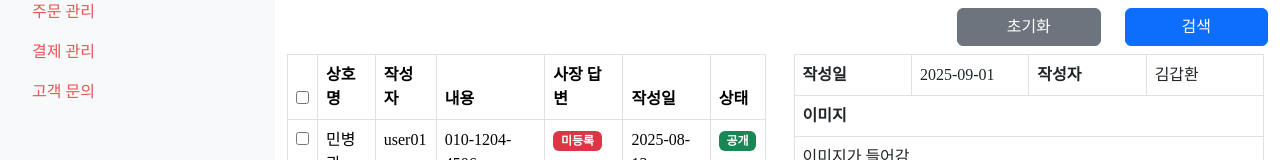
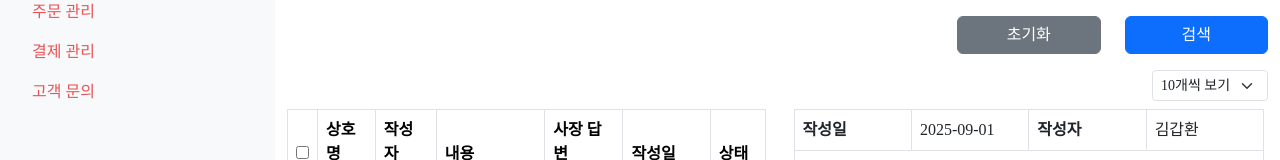
Before and after one commit to habi802/vue-admin, a Vue app: page /review in a window 1280 px wide. Shown: the part 283-443 px from the top of the page. Built offline with nearby package versions, Linux system fonts and the light colour scheme; a web font is replaced by a local one.

Commit message:
[feat] 리스트 페이지 사이즈 추가

```diff
--- /dev/null
+++ b/src/components/PageSizeSelect.vue
@@ -0,0 +1,18 @@
+<script setup>
+import { ref } from 'vue';
+
+const pageSizeOptions = [
+    { value: 10, text: '10개씩 보기' },
+    { value: 30, text: '30개씩 보기' },
+    { value: 50, text: '50개씩 보기' }
+]
+const selectedPageSizeOption = ref(pageSizeOptions[0].value);
+</script>
+
+<template>
+    <b-form-select size="sm" class="w-auto d-inline-block" :options="pageSizeOptions" v-model="selectedPageSizeOption"></b-form-select>
+</template>
+
+<style scoped>
+
+</style>
--- a/src/views/Contact.vue
+++ b/src/views/Contact.vue
@@ -1,6 +1,7 @@
 <script setup>
 import { reactive } from 'vue';
 import VueDatePicker from '@vuepic/vue-datepicker';
+import PageSizeSelect from '@/components/PageSizeSelect.vue';
 import DateTable from '@/components/DataTable.vue';
 import BoardCard from '@/components/BoardCard.vue';
 
@@ -63,7 +64,7 @@ const fields = [
 
 <template>
     <b-container>
-        <h5>리뷰 리스트</h5>
+        <h5 class="mb-3">문의 리스트</h5>
         <b-row class="align-items-center">
             <b-col cols="12">
                 <b-row class="align-items-center">
@@ -98,7 +99,7 @@ const fields = [
                             <option value="1">등록</option>
                         </b-form-select>
                     </b-col>
-                    <b-col cols="6" xl="4" xxl="3" class="ms-auto mb-2">
+                    <b-col cols="6" xl="4" xxl="3" class="ms-auto mb-3">
                         <label class="form-label d-block invisible">버튼</label>
                         <b-row>
                             <b-col>
@@ -113,6 +114,9 @@ const fields = [
             </b-col>
             <b-col cols="12">
                 <b-row>
+                    <b-col cols="12" class="text-end mb-2">
+                        <PageSizeSelect />
+                    </b-col>
                     <b-col cols="12" lg="6">
                         <DateTable title="contact" :data="contact" :field="fields" />
                     </b-col>
--- a/src/views/Dashboard.vue
+++ b/src/views/Dashboard.vue
@@ -83,6 +83,7 @@ const currentChartData = computed(() => {
 
 <template>
     <b-container>
+        <h5 class="mb-3">리뷰 리스트</h5>
         <b-row>
             <!-- 숫자 통계 -->
             <b-col cols="12" class="stats">
--- a/src/views/Review.vue
+++ b/src/views/Review.vue
@@ -1,6 +1,7 @@
 <script setup>
 import { reactive } from 'vue';
 import VueDatePicker from '@vuepic/vue-datepicker';
+import PageSizeSelect from '@/components/PageSizeSelect.vue';
 import DateTable from '@/components/DataTable.vue';
 import BoardCard from '@/components/BoardCard.vue';
 
@@ -68,7 +69,7 @@ const fields = [
 
 <template>
     <b-container>
-        <h5>리뷰 리스트</h5>
+        <h5 class="mb-3">리뷰 리스트</h5>
         <b-row class="align-items-center">
             <b-col cols="12">
                 <b-row class="align-items-center">
@@ -110,7 +111,7 @@ const fields = [
                             <option value="1">숨김</option>
                         </b-form-select>
                     </b-col>
-                    <b-col cols="6" xl="4" xxl="3" class="ms-auto mb-2">
+                    <b-col cols="6" xl="4" xxl="3" class="ms-auto mb-3">
                         <label class="form-label d-block invisible">버튼</label>
                         <b-row>
                             <b-col>
@@ -125,6 +126,9 @@ const fields = [
             </b-col>
             <b-col cols="12">
                 <b-row>
+                    <b-col cols="12" class="text-end mb-2">
+                        <PageSizeSelect />
+                    </b-col>
                     <b-col cols="12" lg="6">
                         <DateTable title="review" :data="review" :field="fields" />
                     </b-col>
--- a/src/views/Store.vue
+++ b/src/views/Store.vue
@@ -1,6 +1,7 @@
 <script setup>
 import { reactive } from 'vue';
 import VueDatePicker from '@vuepic/vue-datepicker';
+import PageSizeSelect from '@/components/PageSizeSelect.vue';
 import DateTable from '@/components/DataTable.vue';
 
 const formatDate = (date) => date.toLocaleDateString();
@@ -78,7 +79,7 @@ const fields = [
 
 <template>
     <b-container>
-        <h5>가게 리스트</h5>
+        <h5 class="mb-3">가게 리스트</h5>
         <b-row class="align-items-center">
             <b-col cols="12" lg="6" xl="4" xxl="3" class="mb-2">
                 <label for="" class="form-label">가게 등록일</label>
@@ -131,7 +132,7 @@ const fields = [
                     <option value="1">활성화</option>
                 </b-form-select>
             </b-col>
-            <b-col cols="6" xl="4" xxl="3" class="ms-auto mb-2">
+            <b-col cols="6" xl="4" xxl="3" class="ms-auto mb-3">
                 <label class="form-label d-block invisible">버튼</label>
                 <b-row>
                     <b-col>
@@ -141,6 +142,10 @@ const fields = [
                         <button class="btn btn-primary w-100">검색</button>
                     </b-col>
                 </b-row>
+            </b-col>
+
+            <b-col cols="12" class="text-end mb-2">
+                <PageSizeSelect />
             </b-col>
 
             <b-col cols="12">
--- a/src/views/User.vue
+++ b/src/views/User.vue
@@ -1,6 +1,7 @@
 <script setup>
 import { reactive } from 'vue';
 import VueDatePicker from '@vuepic/vue-datepicker';
+import PageSizeSelect from '@/components/PageSizeSelect.vue';
 import DateTable from '@/components/DataTable.vue';
 
 const formatDate = (date) => date.toLocaleDateString();
@@ -77,7 +78,7 @@ const fields = [
 
 <template>
     <b-container>
-        <h5>회원 리스트</h5>
+        <h5 class="mb-3">회원 리스트</h5>
         <b-row class="align-items-center">
             <b-col cols="12" lg="6" xl="4" xxl="3" class="mb-2">
                 <label for="" class="form-label">가입일</label>
@@ -140,11 +141,7 @@ const fields = [
             </b-col>
 
             <b-col cols="12" class="text-end mb-2">
-                <select class="form-select form-select-sm w-auto d-inline-block">
-                    <option v-for="item in chartOptions" :key="item" :value="item">
-                        {{ item }}
-                    </option>
-                </select>
+                <PageSizeSelect />
             </b-col>
 
             <b-col cols="12">
```
